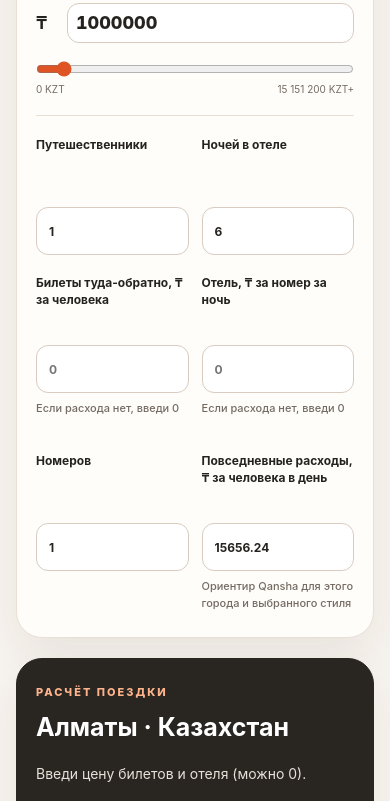
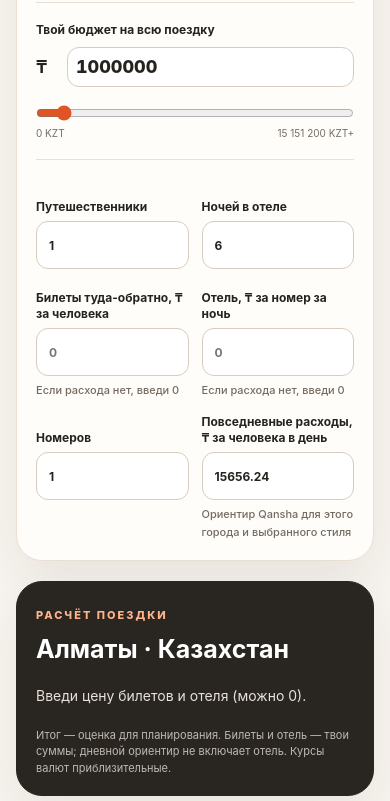
Before and after one commit to KrodusZx/Qansha, a website: page index.html in a window 390 px wide. Shown: the part 1116-1917 px from the top of the page. Drawn offline with Linux system fonts and the light colour scheme; no server answers.

Commit message:
Tighten form label spacing and profile flow

```diff
--- a/cost-guide.css
+++ b/cost-guide.css
@@ -77,8 +77,8 @@
 }
 @media(max-width:360px){.topbar{padding-inline:10px}.language button{padding:6px 3px}.currency-control select{min-width:70px;max-width:70px}.topbar .brand b{font-size:15px}.topbar .brand small{font-size:8px}}
 
-/* The city details live after the planner and directory, so opening a profile
-   cannot move a focused planner input on a phone. */
+/* Search results appear immediately below the hero; planner edits do not
+   expand or collapse this section while a form field is focused. */
 .quick-facts--two{grid-template-columns:repeat(2,minmax(0,1fr))}
 .brand .brand-latin{color:#af4622;font-weight:750}
 .brand .brand-local{color:var(--muted)}
@@ -91,6 +91,11 @@
 .budget-range .range-title input{width:clamp(120px,18vw,190px);font-variant-numeric:tabular-nums}
 .trip-row b,.trip-total strong{min-width:0;white-space:normal;overflow-wrap:anywhere;text-align:right;font-variant-numeric:tabular-nums}
 .cities-section,.compare-section,.profile-section,.no-data,.method-section{scroll-margin-top:100px}
+main>.profile-section,main>.no-data{margin-top:18px;margin-bottom:0}
+main>.planner-section{margin-top:44px}
+.planner-inputs .planner-field{grid-template-rows:minmax(34px,auto) 48px auto;gap:6px}
+.planner-inputs .planner-field>span{align-self:end}
+.planner-inputs .planner-field small{min-height:0}
 @media(max-width:600px){
  html{scroll-behavior:auto}
  .currency-control button{min-width:80px}
@@ -104,4 +109,6 @@
  .range-ends span:last-child{text-align:right;overflow-wrap:anywhere}
  .trip-total{align-items:flex-start}
  .trip-total strong{font-size:clamp(19px,5.8vw,27px)}
+ .planner-inputs .planner-field{grid-template-rows:minmax(34px,auto) 48px auto}
+ .planner-inputs .planner-field small{min-height:0}
 }
```
